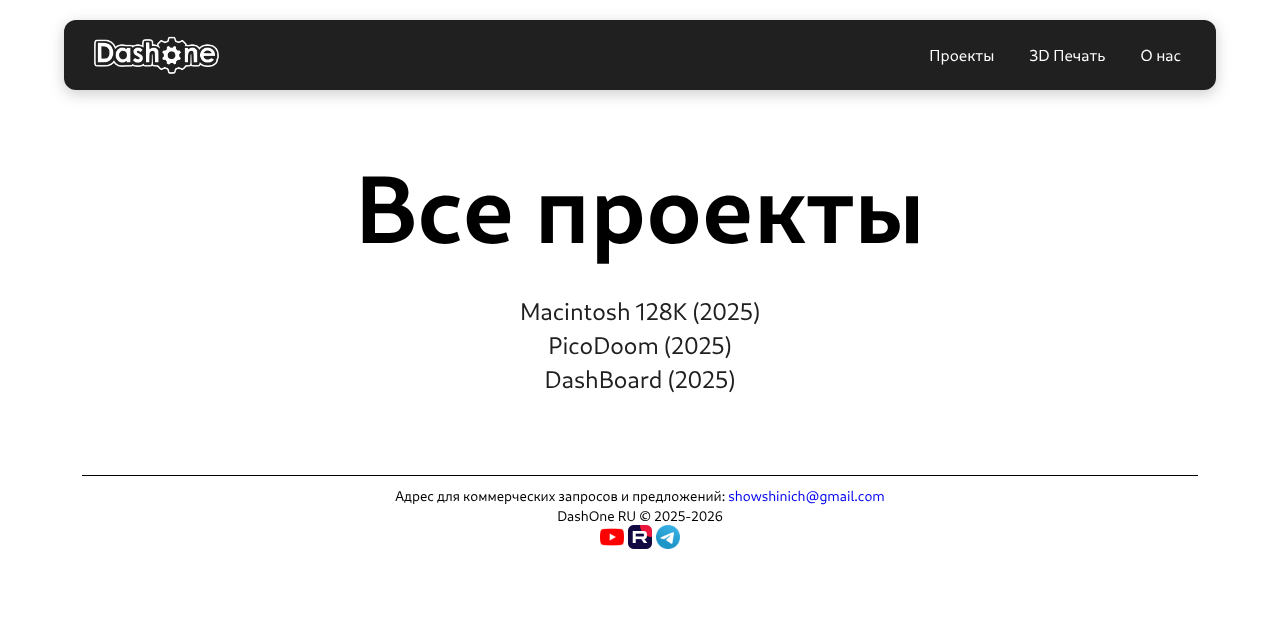
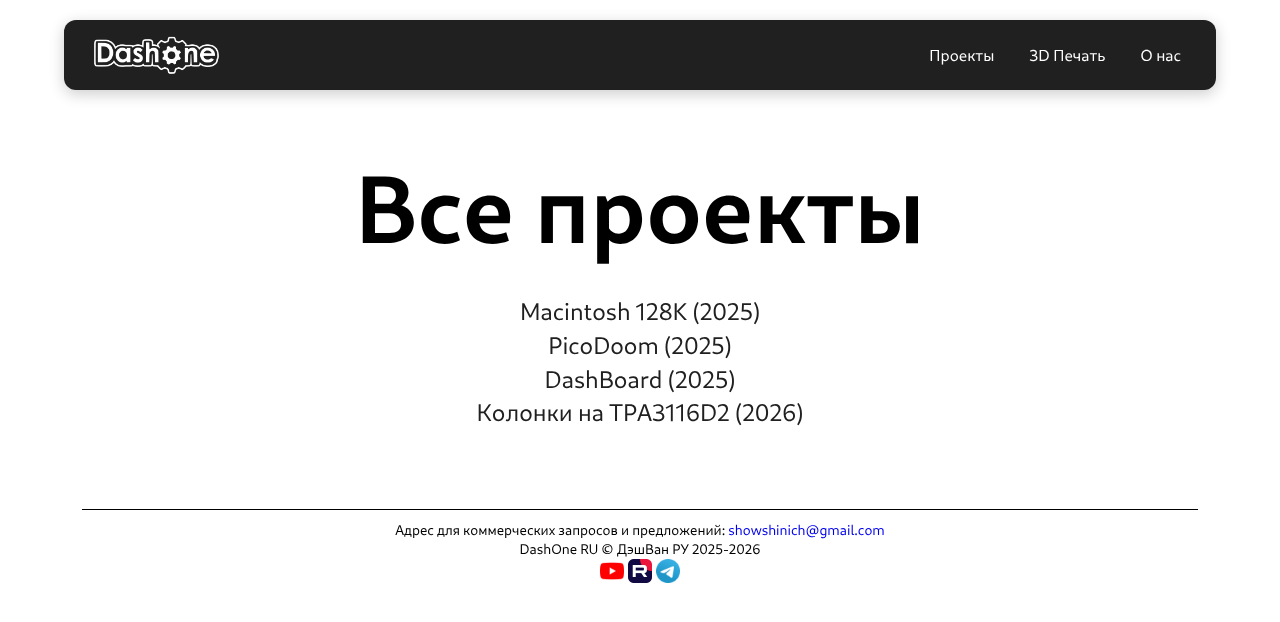
Before and after one commit to DashOneRU/dashone.github.io, a plain HTML site: page pages/projects.html in a window 1280 px wide. Drawn offline with Linux system fonts and the light colour scheme.

Commit message:
Update projects.html

```diff
--- a/pages/projects.html
+++ b/pages/projects.html
@@ -194,12 +194,13 @@
     <p><a href="prj/mac.html">Macintosh 128K (2025)</a></p>
 	<p><a href="prj/pd.html">PicoDoom (2025)</a></p>
 	<p><a href="prj/db.html">DashBoard (2025)</a></p>
+	<p><a href="prj/spk.html">Колонки на TPA3116D2 (2026)</a></p>
   </section>
 
   <footer>
     <hr>
 	<p>Адрес для коммерческих запросов и предложений: <a href="mailto:showshinich@gmail.com">showshinich@gmail.com</a></p>
-	<p>DashOne RU © 2025-2026</p>
+	<p>DashOne RU © ДэшВан РУ 2025-2026</p>
 	<a href="https://www.youtube.com/@dashoneru"><img src="../images/youtube.webp" alt="YouTube"></a>
 	<a href="https://rutube.ru/channel/23543751/"><img src="../images/rutube.webp" alt="RuTube"></a>
 	<a href="https://t.me/dashone3d"><img src="../images/telegram.webp" alt="Telegram"></a>
```
